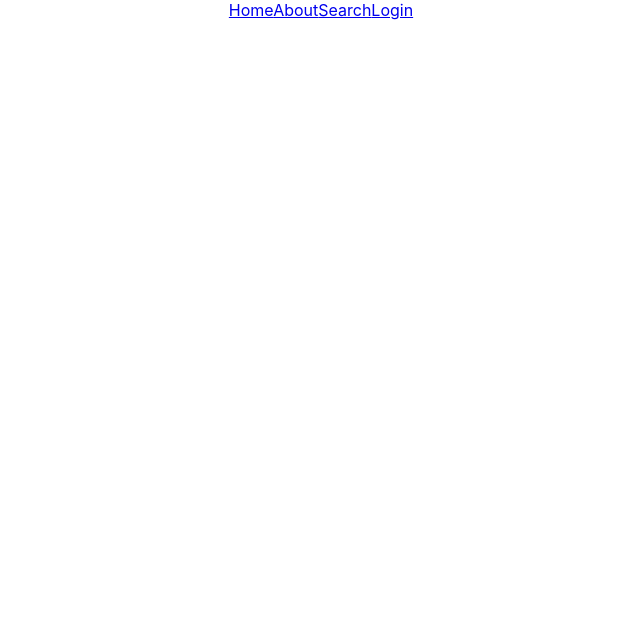
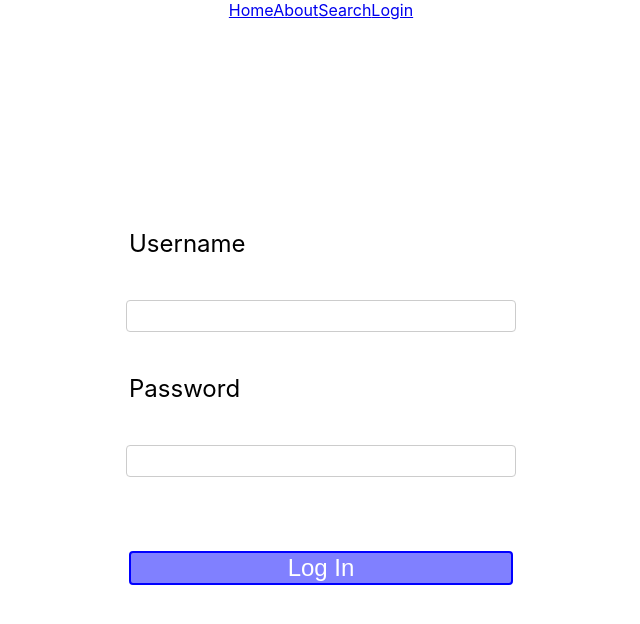
Before and after one commit to LSDS-BW-Saltiest-Hackers-1/Frontend, a React (Create React App) app in the folder saltiest-hackers-app/: page /login in a window 1280 px wide. Shown: the top 624 px of the page, without its empty margins (319-959 px from the left). Built offline with nearby package versions, Linux system fonts and the light colour scheme.

Commit message:
added route for login

```diff
--- a/saltiest-hackers-app/src/components/app/App.js
+++ b/saltiest-hackers-app/src/components/app/App.js
@@ -1,6 +1,6 @@
 import React from 'react';
 import { Route, Switch } from 'react-router-dom';
-
+import LoginForm from '../pages/Login';
 import './App.css';
 import Home from '../pages/HomePage/Home.js';
 import NavBar from '../NavBar/NavBar.js';
@@ -15,6 +15,9 @@ function App() {
     <div className='App'>
       <NavBar />
       <Switch>
+        <Route path = '/login'>
+          <LoginForm />
+        </Route>
         {(token ? <PrivateRoute exact path='/' component={UserHome}/> : <Route exact path='/' component={Home}/>)}
       </Switch>
     </div>
```
Also changed, not shown: saltiest-hackers-app/src/components/App/App.js (deleted, +0 -24 lines), 1 other file (tests, documents, lock files or other folders).
